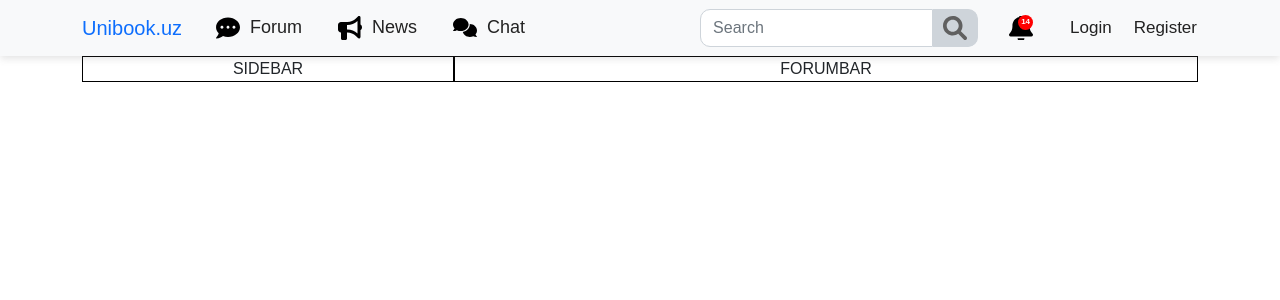
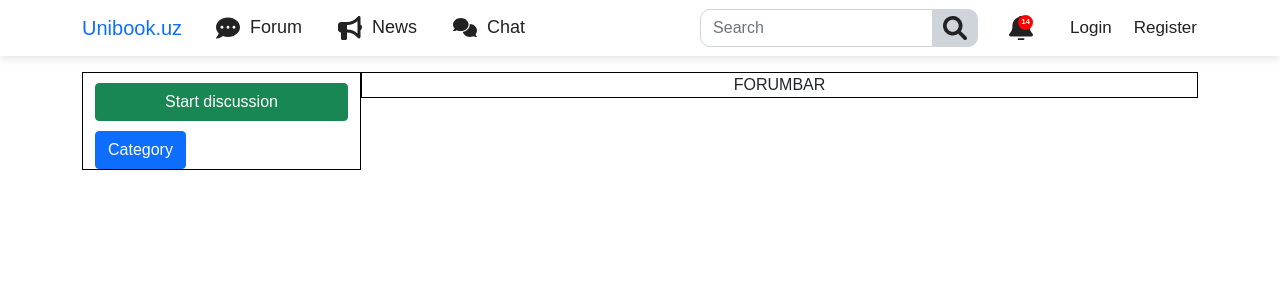
Before and after one commit to UlugbekTemirov/unibook.uz, a React (Create React App) app: page /forum in a window 1280 px wide. Shown: the top 300 px of the page. Built offline with nearby package versions, Linux system fonts and the light colour scheme.

Commit message:
sidebar modified

```diff
--- /dev/null
+++ b/src/components/Discussion/Discussion.js
@@ -0,0 +1,25 @@
+import "./Discussion.scss"
+import { useState } from "react"
+
+const Discussion = () => {
+
+    const [oc_switcher, set_oc_switcher] = useState(false);
+
+    const oc_switcher_func = () => {
+        set_oc_switcher((prevState) => !prevState);
+    }
+
+    return <>
+        <button onClick={oc_switcher_func} className="btn btn-success btn-discussion">Start discussion</button>
+        <form className={`${oc_switcher || "hidden"} discussion-modal`}>
+            <div className="container">
+                <input placeholder="Theme" className="form-control theme-of-discussion" type="text" />
+                <textarea className="form-control" placeholder="Write a problem here"></textarea>
+                <button type="submit" className="btn btn-success">Publish</button>
+                <button type="button" onClick={oc_switcher_func} className="btn btn-danger ms-3">Cancel</button>
+            </div>
+        </form>
+    </>
+}
+
+export default Discussion
--- /dev/null
+++ b/src/components/Discussion/Discussion.scss
@@ -0,0 +1,23 @@
+.btn-discussion {
+    width: 100%;
+    margin: 10px 0;
+}
+
+.discussion-modal {
+    position: fixed;
+    bottom: 0;
+    right: 0;
+    width: 100%;
+    border: 1px solid #222;
+    background-color: #222;
+    padding: 15px 0;
+
+    input {
+        box-shadow: none !important;
+    }
+    textarea {
+        height: 100px !important;
+        box-shadow: none !important;
+        margin: 10px 0;
+    }
+}
--- /dev/null
+++ b/src/components/Discussion/index.js
@@ -0,0 +1,2 @@
+import Discussion from "./Discussion"
+export default Discussion
--- a/src/components/Forumbar/Forumbar.js
+++ b/src/components/Forumbar/Forumbar.js
@@ -1,7 +1,7 @@
 import "./Forumbar.scss"
 
 const Forumbar = () => {
-    return <div className="col-lg-8 forumbar">
+    return <div className="col-lg-9 forumbar">
         FORUMBAR
     </div>
 }
--- a/src/components/Navbar/Navbar.js
+++ b/src/components/Navbar/Navbar.js
@@ -8,7 +8,7 @@ import "./Navbar.scss"
 const Navbar = () => {
   return (
     <>
-      <nav className="navbar navbar-expand-lg bg-light">
+      <nav className="navbar navbar-expand-lg">
         <div className="container">
           <button
             className="navbar-toggler"
@@ -19,7 +19,7 @@ const Navbar = () => {
             aria-expanded="false"
             aria-label="Toggle navigation"
           >
-            <span className="navbar-toggler-icon"></span>
+            <span className="icon icon-menu"></span>
           </button>
           <div className="collapse navbar-collapse" id="navbarTogglerDemo01">
             <Link className="navbar-brand" to="/">
--- a/src/components/Navbar/Navbar.scss
+++ b/src/components/Navbar/Navbar.scss
@@ -9,3 +9,7 @@
         font-size: 18px;
     }
 }
+
+.navbar-toggler {
+    box-shadow: none !important;
+}
--- a/src/components/Register/Register.js
+++ b/src/components/Register/Register.js
@@ -22,7 +22,8 @@ const Register = () => {
             </div>
             <form className="card-body d-flex flex-column">
                 <button className="btn-google btn"><span className="icon icon-google"></span> Register with google</button>
-                <input className="form-control" type="text" placeholder="username or email"/>
+                <input className="form-control" type="text" placeholder="username"/>
+                <input className="form-control" type="email" placeholder="email"/>
                 <input className="form-control" type="password" placeholder="password" />
                 <input className="form-control" type="password" placeholder="confirm password" />
                 <button className="btn btn-outline-dark mt-3">Register</button>
--- a/src/components/Sidebar/Sidebar.js
+++ b/src/components/Sidebar/Sidebar.js
@@ -1,8 +1,20 @@
 import "./Sidebar.scss"
+import Discussion from "../Discussion"
 
 const Sidebar = () => {
-    return <div className="col-lg-4 sidebar">
-        SIDEBAR
+    return <div className="col-lg-3 sidebar">
+        <Discussion />
+        <div className="category-group">
+            <button className="btn btn-primary" type="button" data-bs-toggle="collapse" data-bs-target="#collapseExample" aria-expanded="false" aria-controls="collapseExample">
+                Category
+            </button>
+            <ul className="collapse category-list" id="collapseExample">
+                <li className="category-name">Math</li>
+                <li className="category-name">English</li>
+                <li className="category-name">Programming</li>
+                <li className="category-name">Chemistry</li>
+            </ul>
+        </div>
     </div>
 }
 
--- a/src/components/Sidebar/Sidebar.scss
+++ b/src/components/Sidebar/Sidebar.scss
@@ -1,5 +1,4 @@
 .sidebar {
     height: 100%;
-    text-align: center;
     border: 1px solid #000;
 }
--- a/src/pages/Forum/Forum.js
+++ b/src/pages/Forum/Forum.js
@@ -2,11 +2,11 @@ import Forumbar from "../../components/Forumbar";
 import Sidebar from "../../components/Sidebar";
 
 const Forum = () => {
-    return <div className="container">
+    return <div className="container mt-3">
         <div className="row m-0">
-        <Sidebar></Sidebar>
-        <Forumbar></Forumbar>
-    </div>
+            <Sidebar></Sidebar>
+            <Forumbar></Forumbar>
+        </div>
     </div>
 }
 
--- a/src/style/index.scss
+++ b/src/style/index.scss
@@ -22,43 +22,49 @@
 .icon-notification {
     mask-image: url(../icons/bell-solid.svg);
     -webkit-mask-image: url(../icons/bell-solid.svg);
-    background-color: #000000;
+    background-color: #222;
 }
 
 .icon-xmark {
     mask-image: url(../icons/xmark-solid.svg);
     -webkit-mask-image: url(../icons/xmark-solid.svg);
-    background-color: #000000;
+    background-color: #222;
 }
 
 .icon-google {
     mask-image: url(../icons/google-brands.svg);
     -webkit-mask-image: url(../icons/google-brands.svg);
-    background-color: #000000;
+    background-color: #222;
 }
 
 .icon-comment {
     mask-image: url(../icons/comment-dots-solid.svg);
     -webkit-mask-image: url(../icons/comment-dots-solid.svg);
-    background-color: #000000;
+    background-color: #222;
 }
 
 .icon-conversation {
     mask-image: url(../icons/comments-solid.svg);
     -webkit-mask-image: url(../icons/comments-solid.svg);
-    background-color: #000000;
+    background-color: #222;
 }
 
 .icon-news {
     mask-image: url(../icons/bullhorn-solid.svg);
     -webkit-mask-image: url(../icons/bullhorn-solid.svg);
-    background-color: #000000;
+    background-color: #222;
 }
 
 .icon-search {
     mask-image: url(../icons/search.svg);
     -webkit-mask-image: url(../icons/search.svg);
-    background-color: #606060;
+    background-color: #222;
+}
+
+.icon-menu {
+    mask-image: url(../icons/bars-solid.svg);
+    -webkit-mask-image: url(../icons/bars-solid.svg);
+    background-color: #222;
 }
 
 
```
Also changed, not shown: src/icons/bars-solid.svg (added).
